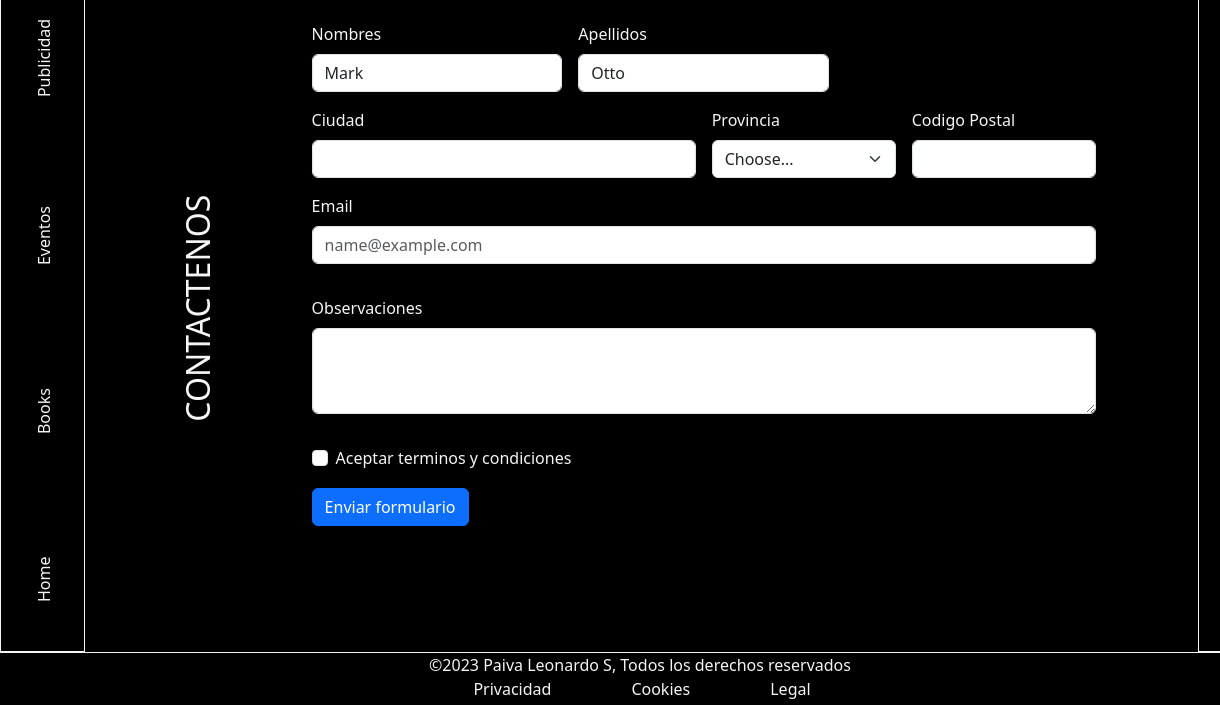
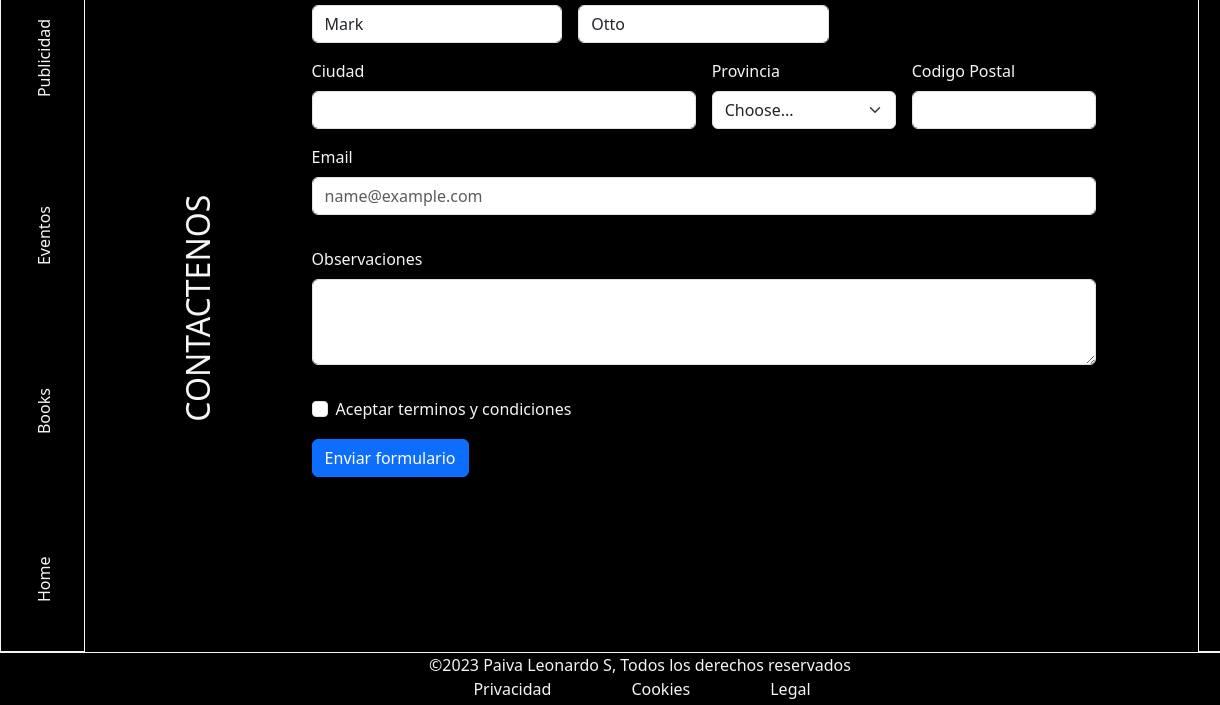
Before and after one commit to sebamza1/CoderHouse, a website: page page/contactos.html in a window 1280 px wide. Shown: the part 95-800 px from the top of the page, 0-1220 px from the left. Drawn offline with nearby package versions, Linux system fonts and the light colour scheme.

Commit message:
main-contactenos

```diff
--- a/css/prueba.css
+++ b/css/prueba.css
@@ -253,11 +253,9 @@ main .main-index img {
 
 .main-contactos {
     width: 95%;
-    height: 90%;
     display: grid;
     justify-content: center;
     align-items: center;
-    padding-top: 0.5rem;
 
     background-color: black;
 }
```
